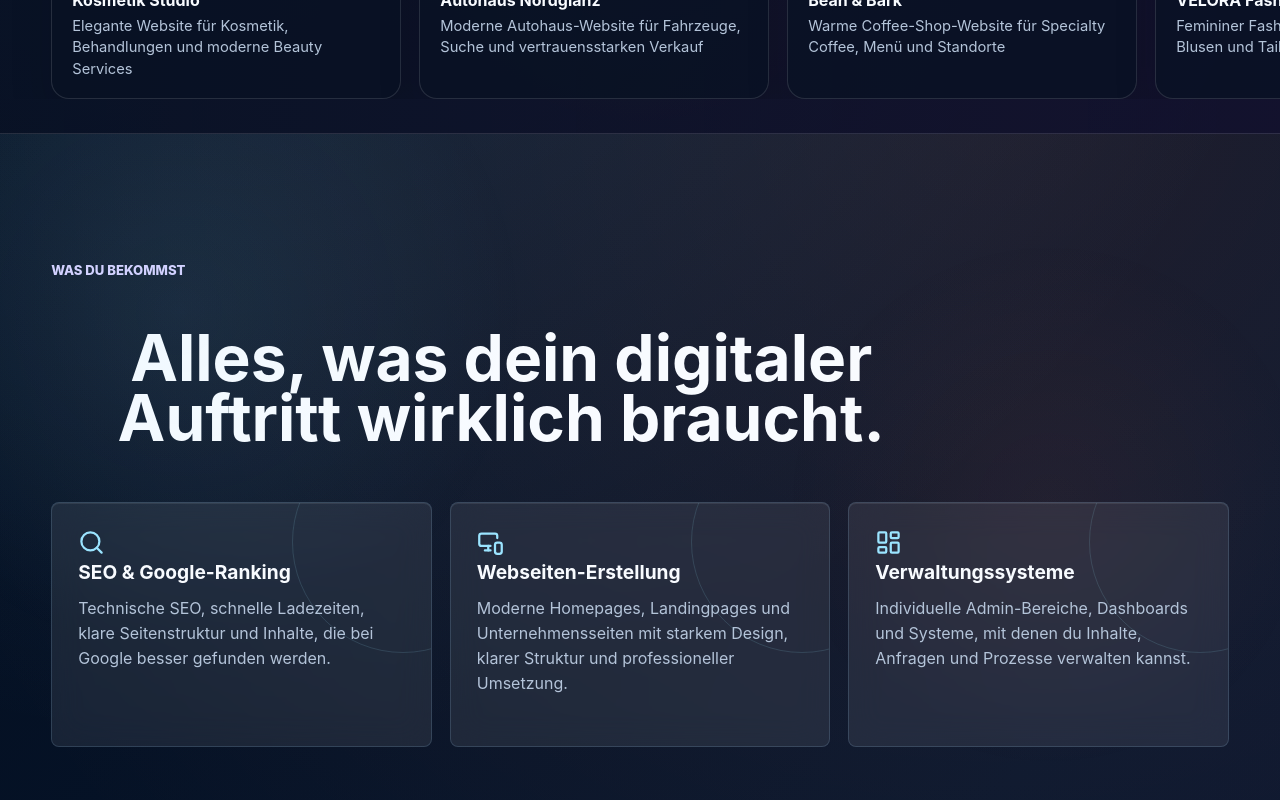
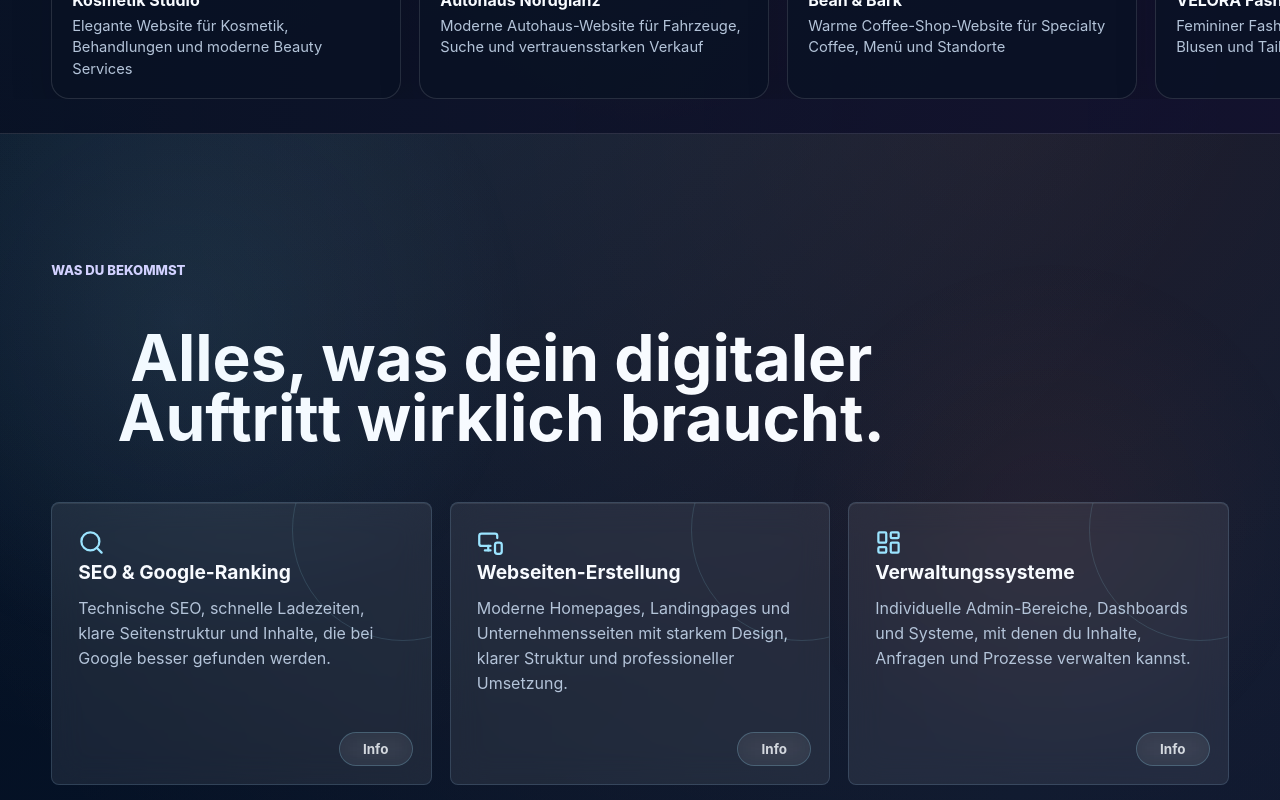
Before and after one commit to parmis2005/digitalvision, a Next.js app: page / in a window 1280 px wide. Shown: the part 1200-2000 px from the top of the page. Built offline with nearby package versions, Linux system fonts and the light colour scheme; no server answers; the database is empty.

Commit message:
Add info buttons to service cards

```diff
--- a/app/globals.css
+++ b/app/globals.css
@@ -2581,6 +2581,10 @@ h3 {
     box-shadow 180ms ease;
 }
 
+.service-card {
+  padding-bottom: 72px;
+}
+
 .service-card::before,
 .process-step::before,
 .package-card::before {
@@ -2615,6 +2619,44 @@ h3 {
 .package-card p {
   color: var(--muted);
   line-height: 1.55;
+}
+
+.service-info-button {
+  position: absolute;
+  right: 18px;
+  bottom: 18px;
+  z-index: 1;
+  display: inline-flex;
+  align-items: center;
+  justify-content: center;
+  min-width: 74px;
+  height: 34px;
+  padding: 0 14px;
+  border: 1px solid rgba(155, 228, 255, 0.24);
+  border-radius: 999px;
+  background: rgba(255, 255, 255, 0.03);
+  color: rgba(248, 251, 255, 0.82);
+  font-size: 0.84rem;
+  font-weight: 700;
+  text-decoration: none;
+  backdrop-filter: blur(10px);
+  transition:
+    transform 160ms ease,
+    border-color 160ms ease,
+    background 160ms ease,
+    color 160ms ease;
+}
+
+.service-info-button:hover {
+  transform: translateY(-1px);
+  border-color: rgba(155, 228, 255, 0.46);
+  background: rgba(255, 255, 255, 0.08);
+  color: #ffffff;
+}
+
+.service-info-button:focus-visible {
+  outline: 2px solid rgba(155, 228, 255, 0.72);
+  outline-offset: 2px;
 }
 
 .split-section {
--- a/app/page.tsx
+++ b/app/page.tsx
@@ -14,16 +14,19 @@ const services = [
     icon: Search,
     title: "SEO & Google-Ranking",
     text: "Technische SEO, schnelle Ladezeiten, klare Seitenstruktur und Inhalte, die bei Google besser gefunden werden.",
+    infoHref: "#kontakt",
   },
   {
     icon: MonitorSmartphone,
     title: "Webseiten-Erstellung",
     text: "Moderne Homepages, Landingpages und Unternehmensseiten mit starkem Design, klarer Struktur und professioneller Umsetzung.",
+    infoHref: "#kontakt",
   },
   {
     icon: LayoutDashboard,
     title: "Verwaltungssysteme",
     text: "Individuelle Admin-Bereiche, Dashboards und Systeme, mit denen du Inhalte, Anfragen und Prozesse verwalten kannst.",
+    infoHref: "#kontakt",
   },
 ];
 
@@ -141,6 +144,9 @@ export default function Home() {
               <service.icon size={27} aria-hidden="true" />
               <h3>{service.title}</h3>
               <p>{service.text}</p>
+              <a className="service-info-button" href={service.infoHref}>
+                Info
+              </a>
             </article>
           ))}
         </div>
```
